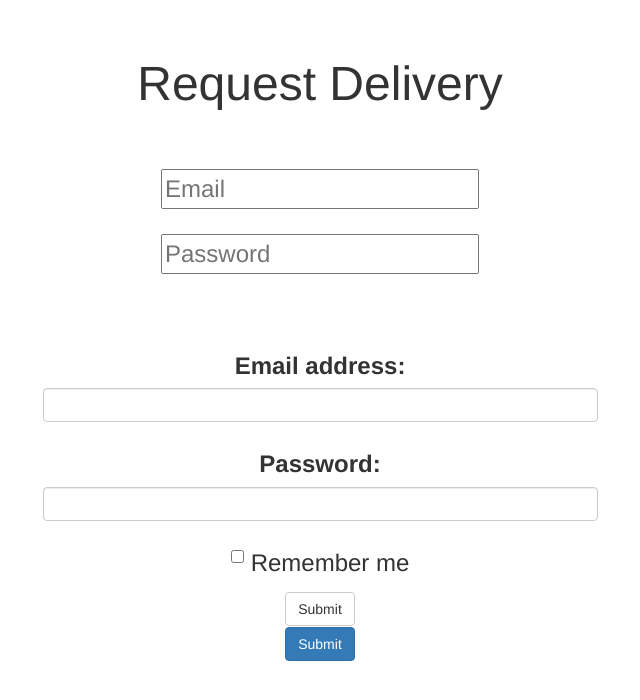
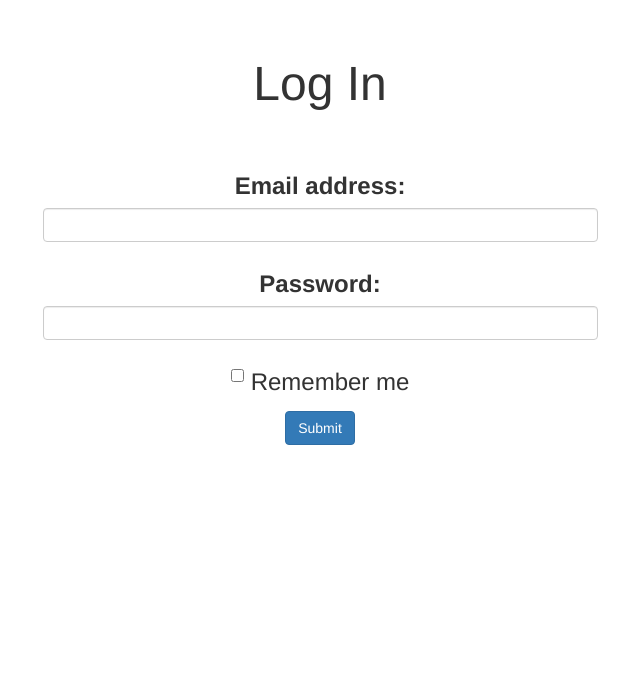
Before and after one commit to rishabpohane/HackMIT-BDD, a plain HTML site: page web_client/logIn.html in a window 1280 px wide. Shown: the whole page, without its empty margins (320-960 px from the left). Drawn offline with nearby package versions, Linux system fonts and the light colour scheme.

Commit message:
modified login page

```diff
--- a/web_client/logIn.html
+++ b/web_client/logIn.html
@@ -9,11 +9,7 @@
     <div class="container">
 	<div class="row">
     	    <div class="col-md-6 col-md-offset-3">
-		<p id="title">Request Delivery</p>
-		    <form method="POST" action="/verify">
-			<input type="text" name="email" placeholder="Email"></input>
-			<input type="text" name="password" placeholder="Password"></input>
-		    </form>
+		<p id="title">Log In</p>
 		    <form>
 		        <div class="form-group">
 		    	    <label for="email">Email address:</label>
@@ -26,7 +22,6 @@
 		        <div class="checkbox">
 		    	    <label><input type="checkbox">Remember me</label>
 		        </div>
-		        <button type="submit" class="btn btn-default">Submit</button>
 		    </form>
 		<button type="button" class="btn btn-primary btn-md">Submit</button>
 	    </div>
```
